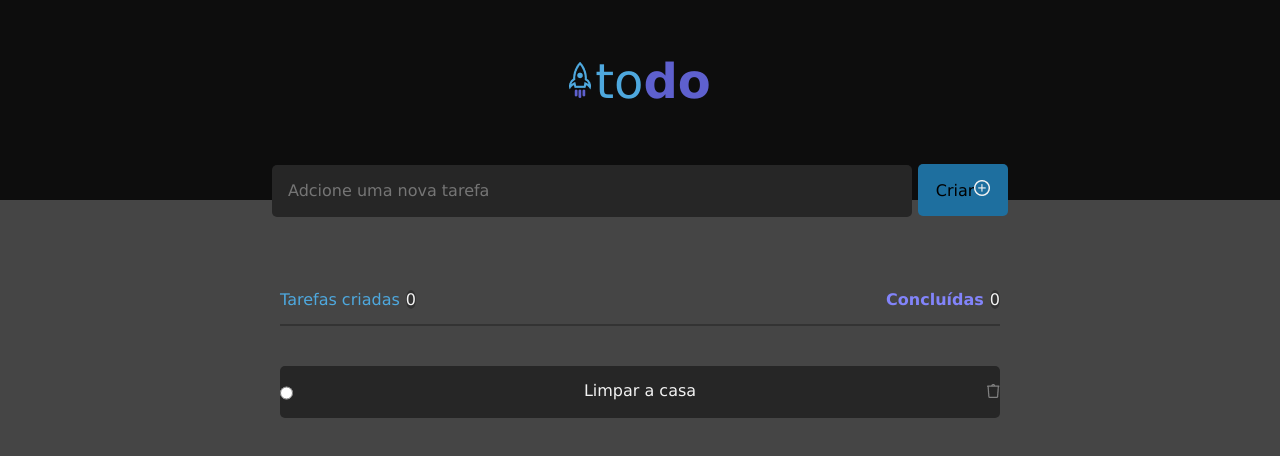
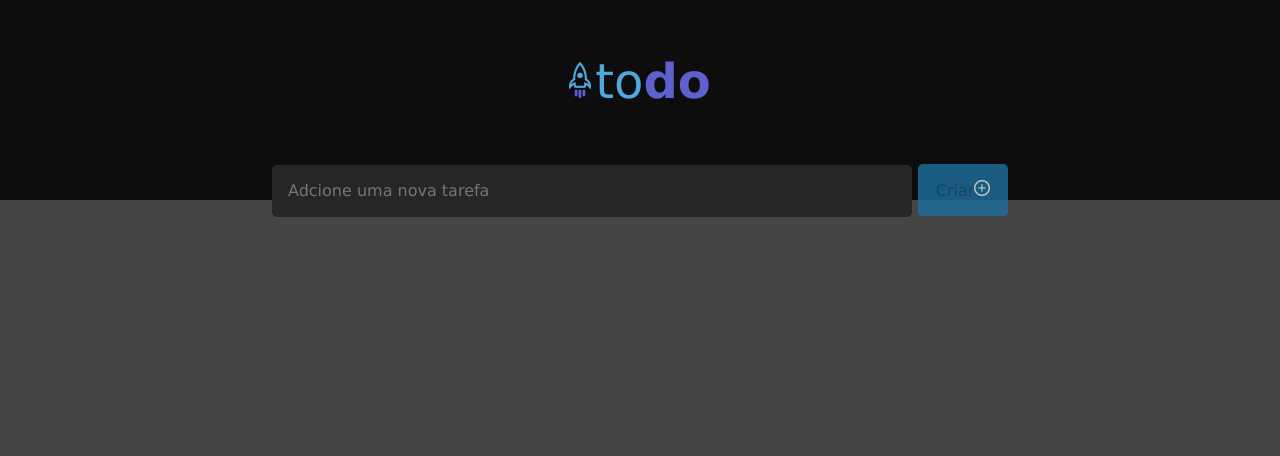
Before and after one commit to AlanDiogoR/Rocketseat-challenge, a React (Vite) app in the folder todo list/: page / in a window 1280 px wide. Shown: the top 456 px of the page. Built offline with nearby package versions, Linux system fonts and the light colour scheme.

Commit message:
só falta concluir a tarefa

```diff
--- a/todo list/package.json
+++ b/todo list/package.json
@@ -10,7 +10,8 @@
   },
   "dependencies": {
     "react": "^18.2.0",
-    "react-dom": "^18.2.0"
+    "react-dom": "^18.2.0",
+    "sass": "^1.56.2"
   },
   "devDependencies": {
     "@types/react": "^18.0.26",
--- a/todo list/src/App.tsx
+++ b/todo list/src/App.tsx
@@ -5,22 +5,17 @@ import { Task } from './components/Task'
 import './global.css'
 
 
-interface taskProps {
-  task: string;
-  conclued: boolean;
-}
-export function App({ task, conclued}:taskProps) {
+export function App() {
 
   return (
     <>
       <Header/>
-      <Container/>
       {/*<div className={styles.tasks}>
         <img src={clipBoard} alt="" />
         <strong>Você ainda não tem tarefas cadastradas</strong>
         <p>Crie tarefas e organize seus itens a fazer</p>
   </div>*/}
-      <Task/>
+
 
     </>
   )
--- a/todo list/src/components/Header/index.tsx
+++ b/todo list/src/components/Header/index.tsx
@@ -1,28 +1,74 @@
-import './styles.module.css';
+import styles from './styles.module.css';
 import rocket from '../../assets/rocket-icon.png'
 import plus from '../../assets/layermore.png'
 import { ChangeEvent, FormEvent, useState } from 'react';
+import { Task } from '../Task';
+import { Container } from '../Container';
 
 
 export function Header() {
+  const [ tasks, setTask] = useState([''])
+
+  const [newTaskText, setNewTaskText] = useState('')
+
+  function handleCreateTask(event: FormEvent) {
+    event.preventDefault()
+
+
+    setTask([...tasks, newTaskText])
+    setNewTaskText('')
+  }
+
+  function handleNewTaskChange(event: ChangeEvent<HTMLInputElement>) {
+    setNewTaskText(event.target.value)
+  }
+
+  function handleNesTaskInvalid(event: ChangeEvent<HTMLInputElement>) {
+    event.target.setCustomValidity('Este campo é obrigatório!');
+    event.target.setCustomValidity('');
+  }
+
+  function deletTask(taskToDelete: string) {
+    const tasksWithoutDeleteOne = tasks.filter(task => {
+      return task != taskToDelete
+    })
+    setTask(tasksWithoutDeleteOne)
+  }
+
+  function taskIsEmpty() {
+
+  }
+
   return (
+    <div className={styles.container}>
       <header>
         <div>
           <img src={rocket} alt="" />
           <label>to<strong>do</strong></label>
         </div>
-
-      <form action="">
+        <form onSubmit={handleCreateTask}>
           <input
             name='task'
             type="text"
             placeholder='Adcione uma nova tarefa'
+            value={newTaskText}
+            onChange={handleNewTaskChange}
+            onInvalid={handleNesTaskInvalid}
+            required
           />
-        <button type='submit'>
+          <button type='submit' disabled={newTaskText.length === 0}>
             Criar
             <img src={plus} alt="" />
           </button>
           </form>
+
       </header>
+
+      <div className={styles.conatinerTask}>
+
+
+      </div>
+
+    </div>
   )
 }
--- a/todo list/src/components/Header/styles.module.css
+++ b/todo list/src/components/Header/styles.module.css
@@ -55,6 +55,35 @@ header form > button {
   border-radius: 5px;
 }
 
+header form > button:disabled {
+  opacity: 0.8;
+  cursor: not-allowed;
+}
+
 header div > button > img {
   margin-left: 6px;
 }
+
+
+.conatinerTask > .tasks {
+  display: flex;
+  flex-direction: column;
+  margin-top: 40px;
+  justify-content: center;
+  align-items: center;
+  text-align: center;
+}
+
+.conatinerTask > .tasks >  img {
+  height: 56px;
+  width: 56px;
+}
+
+.conatinerTask >  .tasks > strong {
+  font-weight: bold;
+  color: var(--gray-300);
+}
+
+.conatinerTask > .tasks > p {
+  color: var(--gray-300);
+}
--- a/todo list/src/components/Task/index.tsx
+++ b/todo list/src/components/Task/index.tsx
@@ -1,13 +1,21 @@
 import styles from './styles.module.css';
 import lixeira from '../../assets/Vector.png'
 
-export function Task() {
+interface taskProps {
+  content: string
+  onDeletTask: (task: string) => void
+}
+
+export function Task({ content, onDeletTask }:taskProps) {
+  function handleDeleteTask() {
+    onDeletTask(content)
+  }
   return (
     <div className={styles.tasks}>
       <div className={styles.assignment}>
-        <input type="radio" name="tarefaCompletada"/>
-        <label>Limpar a casa</label>
-        <button><img src={lixeira} alt="" /></button>
+        <input type="checkbox" name="tarefaCompletada"/>
+        <label>{content}</label>
+        <button onClick={handleDeleteTask} title='Deletar tarefa'><img src={lixeira} alt="" /></button>
       </div>
     </div>
   )
--- a/todo list/src/components/Task/styles.module.css
+++ b/todo list/src/components/Task/styles.module.css
@@ -1,7 +1,7 @@
 .tasks {
   display: flex;
   flex-direction: column;
-  margin-top: 40px;
+  margin-top: 30px;
   justify-content: center;
   align-items: center;
   text-align: center;
@@ -21,26 +21,26 @@
   color: var(--gray-300);
 }
 
-.tasks > input {
-  color: yellow;
+.assignment > input[type="checkbox"] {
+  display: flex;
+  margin-left: 5px;
+  margin-top: 12px;
+  width: 20px;
+  height: 20px;
 }
+
 
 .tasks > .assignment {
   display: flex;
   flex-direction: row;
   justify-content: space-between;
-  margin: auto;
+  margin-bottom: 0;
+  margin-left: 0;
 
   width: calc(100vh - 5rem);
   height: 52px;
   background-color: var(--gray-500);
   border-radius: 5px;
-}
-
-.assignment input {
-  height: 24px;
-  margin-top: 15px;
-  padding-right: 5px;
 }
 
 .assignment label {
--- a/todo list/src/global.css
+++ b/todo list/src/global.css
@@ -35,26 +35,3 @@ body,   input, textarea, button {
   font-family: Verdana, sans-serif;
   font-size: 1rem;
 }
-
-.tasks {
-  display: flex;
-  flex-direction: column;
-  margin-top: 40px;
-  justify-content: center;
-  align-items: center;
-  text-align: center;
-}
-
-.tasks >  img {
-  height: 56px;
-  width: 56px;
-}
-
-.tasks > strong {
-  font-weight: bold;
-  color: var(--gray-300);
-}
-
-.tasks > p {
-  color: var(--gray-300);
-}
```
Also changed, not shown: 1 other file (tests, documents, lock files or other folders). Lines whose indentation alone changed are shown as unchanged.
